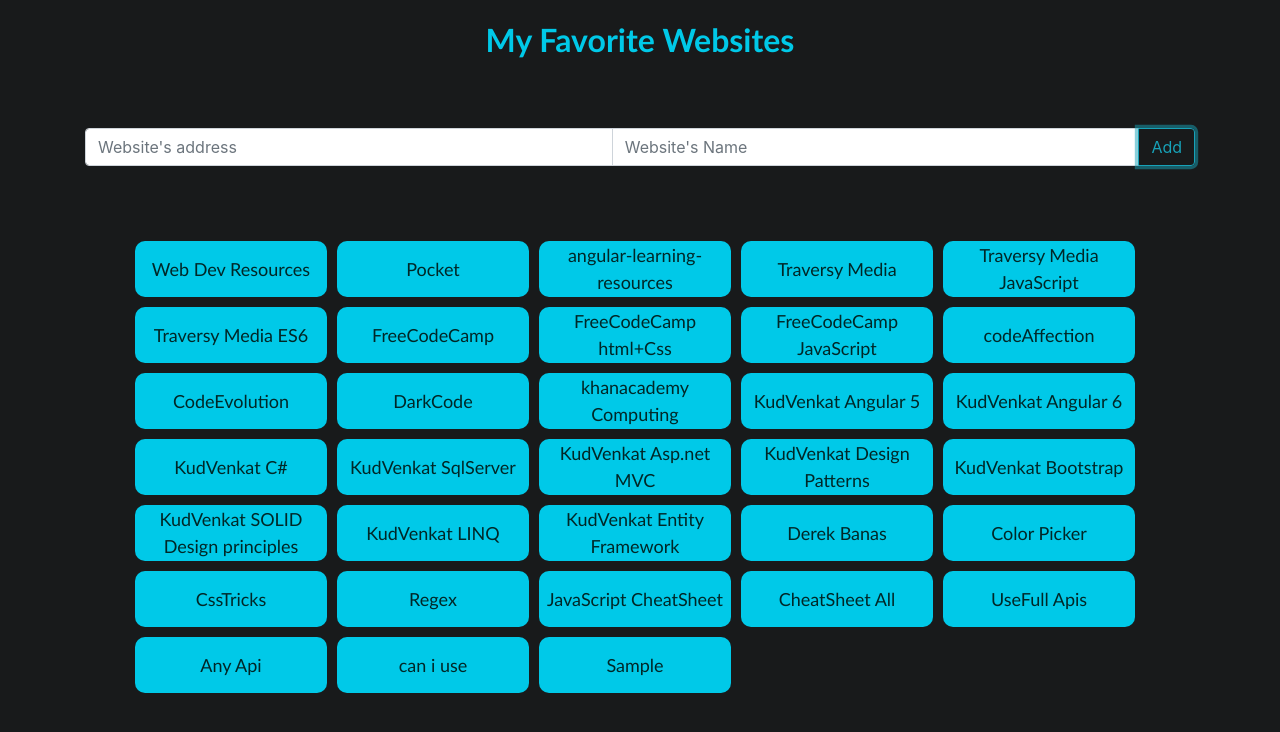
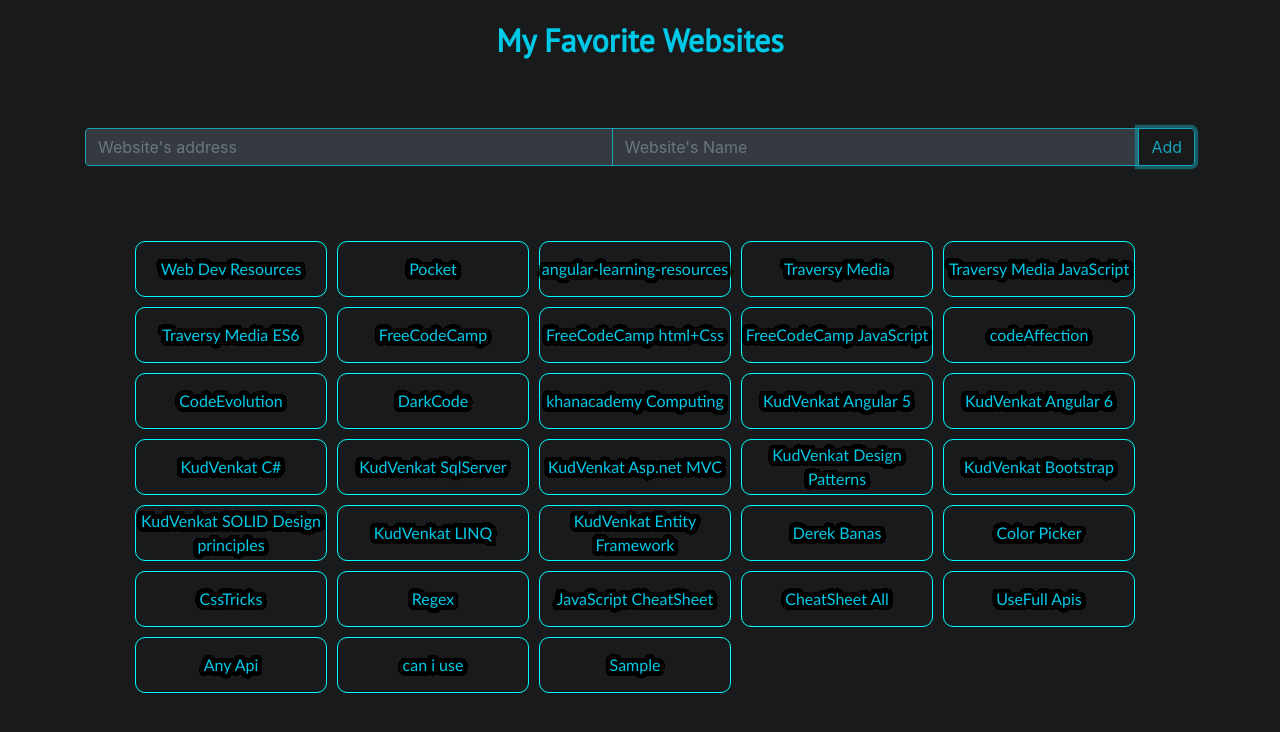
Before and after one commit to abdul219428/FavoriteWebsites, a plain HTML site: page index.html in a window 1280 px wide. Both pictures are taken after typing "Sample", "Sample" into the empty fields and a click on the button "Add". Drawn offline with nearby package versions, Linux system fonts and the light colour scheme.

Commit message:
applied css changes

```diff
--- a/index.html
+++ b/index.html
@@ -8,6 +8,10 @@
     <link
       rel="stylesheet"
       href="https://stackpath.bootstrapcdn.com/bootstrap/4.3.1/css/bootstrap.min.css"
+    />
+    <link
+      href="https://fonts.googleapis.com/css?family=PT+Sans&display=swap"
+      rel="stylesheet"
     />
     <title>Favorite Websites</title>
   </head>
@@ -22,7 +26,7 @@
         <div class="input-group mb-2 ">
           <input
             type="text"
-            class="form-control"
+            class="form-control text-info bg-dark btn-outline-info "
             placeholder="Website's address"
             aria-label="Recipient's username"
             aria-describedby="basic-addon2"
@@ -31,7 +35,7 @@
 
           <input
             type="text"
-            class="form-control"
+            class="form-control text-info bg-dark btn-outline-info"
             placeholder="Website's Name"
             aria-label="Website's Name"
             aria-describedby="basic-addon2"
--- a/script.js
+++ b/script.js
@@ -140,13 +140,18 @@
         let siteCard = document.createElement("div");
         let mainSection = document.querySelector(".main-section");
         siteCard.setAttribute('class', 'site-card col-md-3.6 col-xs-3.6 col-sm-3.6 ');
+
+        backgroundColor = '#ffffff00';
         mainSection.appendChild(siteCard);
         let siteCardHref = document.createElement("a");
         siteCardHref.setAttribute('class', 'site-card-href');
         siteCardHref.setAttribute('target', '_blank');
+
+        siteCardHref.className = 'shadow40';
         siteCard.appendChild(siteCardHref);
         siteCardHref.setAttribute('href', site.url);
         siteCardHref.innerText = site.websiteName;
+        siteCardHref.style.textDecoration = 'none';
 
 
     })
@@ -157,15 +162,27 @@
     let newWebsiteCard = websites.slice(-1)[0];
     let siteCard = document.createElement("div");
     let mainSection = document.querySelector(".main-section");
-    siteCard.setAttribute('class', 'site-card col-md-3.6 col-xs-3.6 col-sm-3.6 ');
+    siteCard.setAttribute('class', 'site-card shadow40 col-md-3.6 col-xs-3.6 col-sm-3.6 ');
+
     mainSection.appendChild(siteCard);
     let siteCardHref = document.createElement("a");
-    siteCardHref.setAttribute('class', 'site-card-href');
+    siteCardHref.setAttribute('class', 'site-card-href  ');
     siteCardHref.setAttribute('target', '_blank');
+    siteCardHref.className = 'shadow40';
+
     siteCard.appendChild(siteCardHref);
     siteCardHref.setAttribute('href', newWebsiteCard.url);
     siteCardHref.innerText = newWebsiteCard.websiteName;
+
 }
+
+// function get_random_color2() {
+//     var r = function () {
+//         return Math.floor(Math.random() * 256)
+//     };
+//     var a = 1;
+//     return "rgb(" + r() + "," + r() + "," + r() + "," + a + ")";
+// }
 
 let urlInput = document.querySelector('#urlName');
 let websiteName = document.querySelector('#websiteName')
@@ -190,3 +207,33 @@
 
 
 }
+
+// function LightenDarkenColor(col, amt) {
+
+//     var usePound = false;
+
+//     if (col[0] == "#") {
+//         col = col.slice(1);
+//         usePound = true;
+//     }
+
+//     var num = parseInt(col, 16);
+
+//     var r = (num >> 16) + amt;
+
+//     if (r > 255) r = 255;
+//     else if (r < 0) r = 0;
+
+//     var b = ((num >> 8) & 0x00FF) + amt;
+
+//     if (b > 255) b = 255;
+//     else if (b < 0) b = 0;
+
+//     var g = (num & 0x0000FF) + amt;
+
+//     if (g > 255) g = 255;
+//     else if (g < 0) g = 0;
+
+//     return (usePound ? "#" : "") + (g | (b << 8) | (r << 16)).toString(16);
+
+// }
--- a/styles.css
+++ b/styles.css
@@ -12,7 +12,7 @@
     padding: 0 2em;
 } */
 .header {
-    font-family: 'Trebuchet MS', 'Lucida Sans Unicode', 'Lucida Grande', 'Lucida Sans', Arial, sans-serif;
+    font-family: 'PT Sans', sans-serif;
     font-weight: 1000;
     font-size: xx-large;
     color: #00c9e8;
@@ -35,6 +35,21 @@
     padding-right: 10em;
 }
 
+
+
+
+
+
+.shadow40 {
+    text-shadow: 0 0 4px black, 0 0 4px black, 0 0 4px black, 0 0 4px black, 0 0 4px black, 0 0 4px black, 0 0 4px black, 0 0 4px black, 0 0 4px black, 0 0 4px black, 0 0 4px black, 0 0 4px black, 0 0 4px black, 0 0 4px black, 0 0 4px black, 0 0 4px black, 0 0 4px black, 0 0 4px black, 0 0 4px black, 0 0 4px black, 0 0 4px black, 0 0 4px black, 0 0 4px black, 0 0 4px black, 0 0 4px black, 0 0 4px black, 0 0 4px black, 0 0 4px black, 0 0 4px black, 0 0 4px black, 0 0 4px black, 0 0 4px black, 0 0 4px black, 0 0 4px black, 0 0 4px black, 0 0 4px black, 0 0 4px black, 0 0 4px black, 0 0 4px black, 0 0 4px black, 0 0 4px black;
+    color: #00c9e8;
+
+
+
+
+
+}
+
 .site-card {
     display: inline-block;
     width: 12em;
@@ -46,8 +61,10 @@
     font-family: 'Trebuchet MS', 'Lucida Sans Unicode', 'Lucida Grande', 'Lucida Sans', Arial, sans-serif;
     border-color: #002727;
 
+    border: 1px solid cyan;
+    outline: 1px rgb(15, 95, 119);
 
-    background-color: #00c9e8;
+    background-color: '#ffffff00';
 
     /* 2ad0c7 */
     background-size: cover;
@@ -61,21 +78,25 @@
 
 .site-card-href {
     text-decoration: none;
-    color: #002727;
+    opacity: 1;
+    filter: brightness(200%);
     font-size: large;
     text-align: center;
+    background-color: #00c9e8;
+    color: #00c9e8;
+
+
 
 }
 
-.site-card-href:hover {
-    color: #e2ffff;
-    text-decoration: none;
 
-}
+
+
 
 .website-input {
     padding-top: 4em;
     padding-bottom: 2em;
+
 }
 
 .main-body {
```
